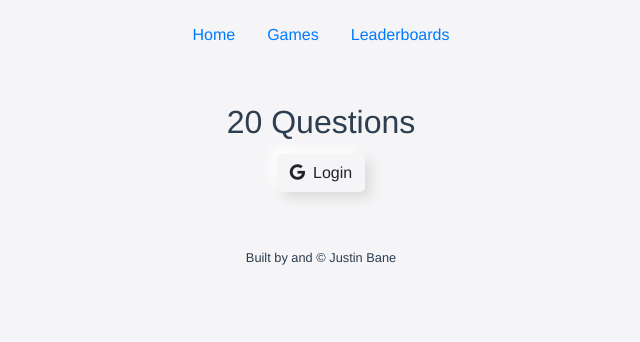
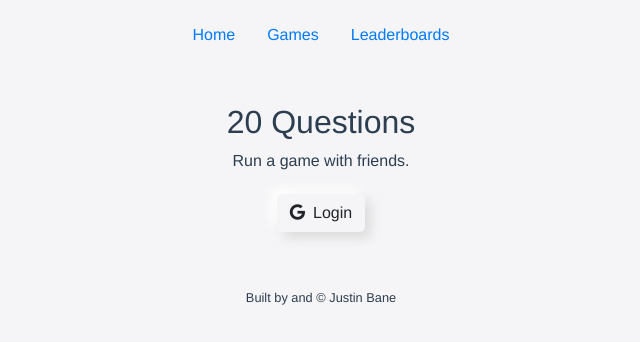
Before and after one commit to justbane/20Questions, a Vue app: page / in a window 1280 px wide. Shown: the top 342 px of the page, without its empty margins (319-959 px from the left). Built offline with nearby package versions, Linux system fonts and the light colour scheme; no server answers; what vue-clipboard2 would draw is missing.

Commit message:
text update

```diff
--- a/src/components/Home.vue
+++ b/src/components/Home.vue
@@ -3,6 +3,7 @@
         <div class="row mt-5">
             <div class="col">
                 <h2>{{ title }}</h2>
+                <p>Run a game with friends.</p>
             </div>
         </div>
         <div class="row">
```
